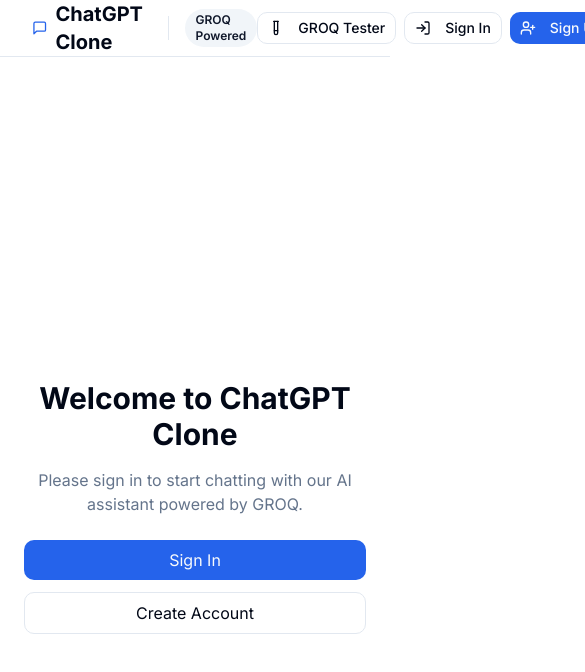
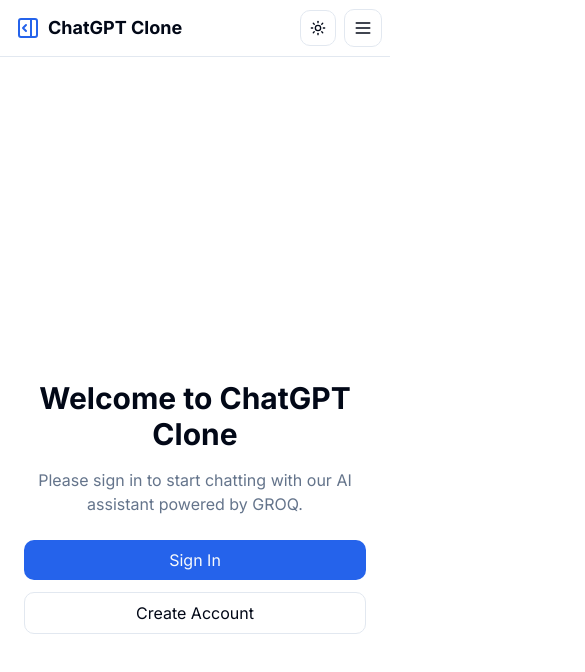
Before and after one commit to viveksankar20/chat-gpt-application, a Next.js app: page / in a window 390 px wide. Shown: the top 672 px of the page, 585 px wide, since content can reach past the window. Built offline with nearby package versions, Linux system fonts and the light colour scheme; no server answers.

Commit message:
bugs fixed

```diff
--- a/app/page.tsx
+++ b/app/page.tsx
@@ -80,7 +80,7 @@ export default function HomePage() {
   }
 
   return (
-    <div className="pt-14">
+    <div className="w-full">
       <ChatClient
         initialChats={chats}
         initialMessages={messages}
--- a/components/chat/chat-client.tsx
+++ b/components/chat/chat-client.tsx
@@ -7,6 +7,7 @@ import { ChatHeader } from "./chat-header"
 import { MessageList } from "./message-list"
 import { ChatInput } from "./chat-input"
 import type { Chat, Message } from "@/types/chat"
+import { useZustand } from "@/hooks/zustand"
 
 interface ChatClientProps {
   initialChats: Chat[]
@@ -20,6 +21,7 @@ export function ChatClient({ initialChats, initialMessages, initialActiveChat }:
   const [messages, setMessages] = useState<Message[]>(initialMessages)
   const [loading, setLoading] = useState(false)
   const [sidebarOpen, setSidebarOpen] = useState(false)
+  const {isOpen,close,open,toggle}=useZustand()
   // Model selection state
   const models = [
     'deepseek-r1-distill-llama-70b',
@@ -27,8 +29,6 @@ export function ChatClient({ initialChats, initialMessages, initialActiveChat }:
     'gpt-3.5-turbo',
     'gpt-4o',
   ]
-  const [model, setModel] = useState(models[0])
-
   // Load messages when active chat changes
   useEffect(() => {
     if (activeChat) {
@@ -72,7 +72,7 @@ export function ChatClient({ initialChats, initialMessages, initialActiveChat }:
         setChats((prev) => [data.chat, ...prev])
         setActiveChat(data.chat.id)
         setMessages([])
-        setSidebarOpen(false)
+        toggle()
       }
     } catch (error) {
       console.error("Error creating chat:", error)
@@ -103,7 +103,7 @@ export function ChatClient({ initialChats, initialMessages, initialActiveChat }:
 
   const switchChat = (chatId: string): void => {
     setActiveChat(chatId)
-    setSidebarOpen(false)
+    toggle()
   }
 
   const sendMessage = async (content: string, selectedModel: string): Promise<void> => {
@@ -187,10 +187,10 @@ export function ChatClient({ initialChats, initialMessages, initialActiveChat }:
     }
   }
 
-  const currentChat = chats.find((chat) => chat.id === activeChat)
 
   return (
-    <div className="flex h-screen bg-background overflow-hidden">
+    <div className="flex  bg-background  ">
+
       {/* Desktop Sidebar */}
       <div className="hidden md:block fixed left-0 top-0 bottom-0 w-64 z-20">
         <ChatSidebar
@@ -203,9 +203,11 @@ export function ChatClient({ initialChats, initialMessages, initialActiveChat }:
       </div>
 
       {/* Mobile Sidebar */}
-      <Sheet open={sidebarOpen} onOpenChange={setSidebarOpen}>
+      <Sheet open={isOpen}  onOpenChange={()=>{toggle()}}>
+        {/* <button onClick={()=>{setSidebarOpen(true)}}>cliidkjfd</button> */}
         <SheetContent side="left" className="p-0 w-[85vw] sm:w-64">
           <ChatSidebar
+
             chats={chats}
             activeChat={activeChat}
             onChatSelect={switchChat}
@@ -216,12 +218,12 @@ export function ChatClient({ initialChats, initialMessages, initialActiveChat }:
       </Sheet>
 
       {/* Main Content */}
-      <main className="flex-1 flex flex-col h-screen md:ml-64">
-        <div className="flex-shrink-0">
-          <ChatHeader title={currentChat?.title || "New Chat"} onOpenSidebar={() => setSidebarOpen(true)} />
+      <main className="flex-1 flex flex-col h-screen  md:ml-64">
+        <div className="">
+          {/* <ChatHeader title={currentChat?.title || "New Chat"} onOpenSidebar={() => setSidebarOpen(true)} /> */}
         </div>
 
-        <div className="flex-1 overflow-hidden relative">
+        <div className="flex-1 sm:mb-16 mb-24 relative">
           <MessageList
             messages={messages}
             loading={loading}
@@ -230,7 +232,7 @@ export function ChatClient({ initialChats, initialMessages, initialActiveChat }:
           />
         </div>
 
-        <div className="flex-shrink-0">
+        <div className="fixed bottom-0 sm:w-3/4 w-full  ">
           <ChatInput onSendMessage={sendMessage} loading={loading} />
         </div>
       </main>
--- a/components/chat/chat-input.tsx
+++ b/components/chat/chat-input.tsx
@@ -79,19 +79,7 @@ export function ChatInput({ onSendMessage, loading }: ChatInputProps) {
           </div>
         </form>
 
-        <div className="flex items-center justify-between mt-2 px-4">
-          <p className="text-xs text-muted-foreground">
-            ChatGPT can make mistakes. Consider checking important information.
-          </p>
-          {selectedModel && (
-            <div className="flex items-center space-x-2">
-              <Bot className="h-3 w-3 text-muted-foreground" />
-              <Badge variant="outline" className="text-xs">
-                {selectedModel.speed}
-              </Badge>
-            </div>
-          )}
-        </div>
+
       </div>
     </div>
   )
--- a/components/chat/chat-sidebar.tsx
+++ b/components/chat/chat-sidebar.tsx
@@ -18,7 +18,7 @@ interface ChatSidebarProps {
 export function ChatSidebar({ chats, activeChat, onChatSelect, onNewChat, onDeleteChat }: ChatSidebarProps) {
   return (
     <div className="flex flex-col h-full bg-muted/30 border-r">
-      <div className="flex-shrink-0 p-4 border-b">
+      <div className="flex-shrink-0  mt-12 p-4 border-b">
         <Button
           onClick={onNewChat}
           className="w-full"
@@ -82,7 +82,7 @@ export function ChatSidebar({ chats, activeChat, onChatSelect, onNewChat, onDele
                   <Button
                     variant="ghost"
                     size="sm"
-                    className="opacity-0 group-hover:opacity-100 h-8 w-8 p-0 hover:bg-destructive/10 hover:text-destructive"
+                    className=""
                     onClick={(e) => {
                       e.stopPropagation()
                       onDeleteChat(chat.id)
--- a/components/chat/message-item.tsx
+++ b/components/chat/message-item.tsx
@@ -1,5 +1,4 @@
 "use client"
-
 import { useState } from "react"
 import ReactMarkdown from "react-markdown"
 import remarkGfm from "remark-gfm"
--- a/components/navigation.tsx
+++ b/components/navigation.tsx
@@ -14,30 +14,47 @@ import {
   DropdownMenuSeparator,
   DropdownMenuTrigger,
 } from "@/components/ui/dropdown-menu"
-import { TestTube, MessageSquare, Settings, User, LogOut, LogIn, UserPlus } from "lucide-react"
-
+import {
+  TestTube,
+  MessageSquare,
+  Settings,
+  User,
+  LogOut,
+  LogIn,
+  UserPlus,
+  Menu,
+  X
+} from "lucide-react"
+import { useState } from "react"
+import { useZustand } from "@/hooks/zustand"
+import { PanelRightClose ,PanelRightOpen} from 'lucide-react';
 export function Navigation() {
   const { data: session, status } = useSession()
-
+  const [isOpens, setIsOpen] = useState(false)
+const {isOpen,toggle}=useZustand()
   const handleSignOut = () => {
     signOut({ callbackUrl: "/auth/signin" })
   }
-
+console.log(isOpen)
   return (
     <div className="sticky top-0 z-30 border-b bg-background/95 backdrop-blur supports-[backdrop-filter]:bg-background/60">
-      <div className="container flex h-14 items-center">
-        <div className="flex items-center space-x-4">
+      <div className="px-2 flex h-14 items-center">
+
+        {/* Left Section */}
+        <div className="flex items-center sm:space-x-4 space-x-2">
           <Link href="/" className="flex items-center space-x-2">
-            <MessageSquare className="h-6 w-6 text-primary" />
-            <span className="text-xl font-bold">ChatGPT Clone</span>
+            <MessageSquare className="h-6 sm:block hidden w-6 text-primary" />
+            {isOpen?<PanelRightClose className="h-6 sm:hidden block  w-6 text-primary" onClick={()=>{toggle()}}/>:<PanelRightOpen className="h-6 sm:hidden block w-6 text-primary" onClick={()=>{toggle()}}/>}
+            <span className="sm:text-xl text-lg font-bold">ChatGPT Clone</span>
           </Link>
-          <Separator orientation="vertical" className="h-6" />
-          <Badge variant="secondary" className="text-xs">
+          <Separator orientation="vertical" className="h-6 hidden sm:flex" />
+          <Badge variant="secondary" className="text-xs hidden sm:flex">
             GROQ Powered
           </Badge>
         </div>
 
-        <div className="ml-auto flex items-center space-x-2">
+        {/* Desktop Menu */}
+        <div className="ml-auto sm:flex hidden items-center space-x-2">
           <Link href="/groq-tester">
             <Button variant="outline" size="sm" className="flex items-center space-x-2">
               <TestTube className="h-4 w-4" />
@@ -63,10 +80,7 @@ export function Navigation() {
                   </div>
                 </DropdownMenuLabel>
                 <DropdownMenuSeparator />
-                <DropdownMenuItem>
-                  <Settings className="mr-2 h-4 w-4" />
-                  <span>Settings</span>
-                </DropdownMenuItem>
+
                 <DropdownMenuSeparator />
                 <DropdownMenuItem onClick={handleSignOut}>
                   <LogOut className="mr-2 h-4 w-4" />
@@ -93,7 +107,61 @@ export function Navigation() {
 
           <ThemeToggle />
         </div>
+
+        {/* Mobile Menu Button */}
+        <div className="ml-auto sm:hidden flex items-center">
+          <ThemeToggle />
+          <button
+            className="ml-2 p-2 rounded-md border"
+            onClick={() => setIsOpen(!isOpens)}
+          >
+            {isOpens ? <X className="h-5 w-5" /> : <Menu className="h-5 w-5" />}
+          </button>
+        </div>
       </div>
+
+      {/* Mobile Dropdown */}
+      {isOpens && (
+        <div className="sm:hidden border-t bg-background p-4 space-y-3">
+          <Link href="/groq-tester">
+            <Button variant="outline" className="w-full flex items-center space-x-2">
+              <TestTube className="h-4 w-4" />
+              <span>GROQ Tester</span>
+            </Button>
+          </Link>
+
+          {session ? (
+            <>
+
+
+              <Button
+                onClick={handleSignOut}
+                variant="destructive"
+                className="w-full flex items-center space-x-2"
+              >
+                <LogOut className="h-4 w-4" />
+                <span>Sign Out</span>
+              </Button>
+            </>
+          ) : (
+            <>
+              <Link href="/auth/signin">
+                <Button variant="outline" className="w-full flex items-center space-x-2">
+                  <LogIn className="h-4 w-4" />
+                  <span>Sign In</span>
+                </Button>
+              </Link>
+
+              <Link href="/auth/signup">
+                <Button className="w-full flex items-center space-x-2">
+                  <UserPlus className="h-4 w-4" />
+                  <span>Sign Up</span>
+                </Button>
+              </Link>
+            </>
+          )}
+        </div>
+      )}
     </div>
   )
 }
--- /dev/null
+++ b/hooks/zustand.ts
@@ -0,0 +1,15 @@
+import { create } from "zustand"
+
+interface SidebarState {
+  isOpen: boolean
+  open: () => void
+  close: () => void
+  toggle: () => void
+}
+
+export const useZustand = create<SidebarState>((set) => ({
+  isOpen: false,
+  open: () => set({ isOpen: true }),
+  close: () => set({ isOpen: false }),
+  toggle: () => set((state) => ({ isOpen: !state.isOpen })),
+}))
--- a/next.config.mjs
+++ b/next.config.mjs
@@ -11,7 +11,7 @@ const nextConfig = {
   },
   experimental: {
     optimizePackageImports: ['lucide-react'],
-    serverActions: true,
+    // serverActions: true,
   },
   webpack: (config, { isServer }) => {
     // Optimize for production
--- a/package.json
+++ b/package.json
@@ -36,7 +36,8 @@
     "rehype-highlight": "^7.0.0",
     "remark-gfm": "^4.0.0",
     "tailwind-merge": "^2.1.0",
-    "tailwindcss-animate": "^1.0.7"
+    "tailwindcss-animate": "^1.0.7",
+    "zustand": "^5.0.8"
   },
   "devDependencies": {
     "@types/node": "^20.10.4",
```
Also changed, not shown: 1 other file (tests, documents, lock files or other folders).
